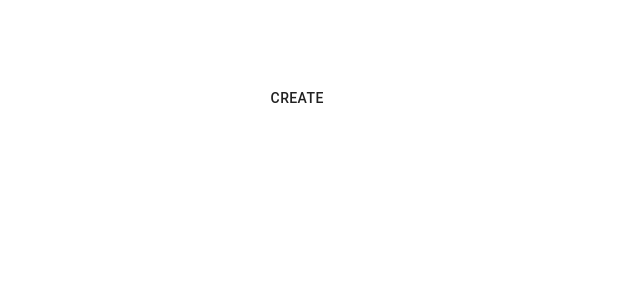
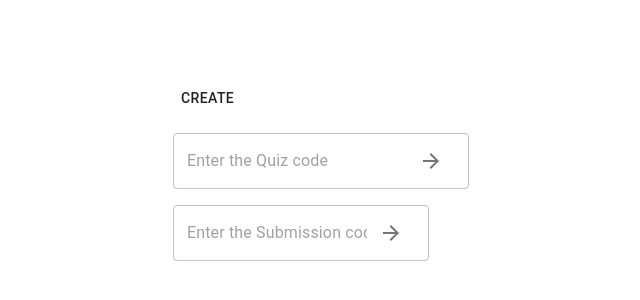
Before and after one commit to hitgo00/articuno-frontend, a React (Create React App) app: page / in a window 1280 px wide. Shown: the part 160-460 px from the top of the page, without its empty margins (339-979 px from the left). Built offline with nearby package versions, Linux system fonts and the light colour scheme.

Commit message:
feat: adds quiz and submission routes
Signed-off-by: Hitesh <hitgo17@gmail.com>

```diff
--- a/package.json
+++ b/package.json
@@ -4,6 +4,7 @@
   "private": true,
   "dependencies": {
     "@material-ui/core": "^4.11.0",
+    "@material-ui/icons": "^4.9.1",
     "@reach/router": "^1.3.4",
     "@testing-library/jest-dom": "^5.11.4",
     "@testing-library/react": "^11.1.0",
--- a/src/App.js
+++ b/src/App.js
@@ -1,12 +1,16 @@
 import { Router } from '@reach/router';
 import QuizBuilder from './views/QuizBuilder';
 import LandingPAge from './views/LandingPage';
+import QuizPage from './views/QuizPage';
+import SubmissionsPage from './views/SubmissionsPage';
 
 function App() {
   return (
     <Router primary={false}>
       <LandingPAge path="/" />
       <QuizBuilder path="/create" />
+      <QuizPage path="/quiz/:quizCode" />
+      <SubmissionsPage path="/submission/:submissionCode" />
     </Router>
   );
 }
--- a/src/components/QuestionCard/index.js
+++ b/src/components/QuestionCard/index.js
@@ -35,7 +35,6 @@ const QuizCard = (props) => {
   };
 
   const onAdd = () => {
-    console.log(id);
     if (quesText && ansText && quesScore) {
       addQuestion({
         question: quesText,
--- /dev/null
+++ b/src/components/QuestionHandler/index.js
@@ -0,0 +1,39 @@
+import React, { useState } from 'react';
+import QuestionCard from '../../components/QuestionCard';
+import QuestionPreview from '../../components/QuestionPreview';
+
+const QuestionHandler = (props) => {
+  const { questionDetail, addQuestion, onRemove, onEdit } = props;
+
+  const [mode, setMode] = useState('PREVIEW');
+  const onAddQuestion = (questionDetails) => {
+    addQuestion({ questionDetails });
+    setMode('PREVIEW');
+  };
+
+  const onDoneClick = (questionDetail, oldId) => {
+    onEdit(questionDetail, oldId);
+    setMode('PREVIEW');
+  };
+
+  return (
+    <>
+      {mode === 'EDIT' ? (
+        <QuestionCard
+          questionDetail={questionDetail}
+          addQuestion={onAddQuestion}
+          onRemove={onRemove}
+          onEdit={onDoneClick}
+        />
+      ) : (
+        <QuestionPreview
+          questionDetail={questionDetail}
+          onEdit={() => setMode('EDIT')}
+          onRemove={onRemove}
+        />
+      )}
+    </>
+  );
+};
+
+export default QuestionHandler;
--- a/src/views/LandingPage/index.js
+++ b/src/views/LandingPage/index.js
@@ -1,20 +1,58 @@
 import React from 'react';
 import { css } from 'emotion';
 import { Link } from '@reach/router';
-import Button from '@material-ui/core/Button';
+import {
+  OutlinedInput,
+  Button,
+  Typography,
+  IconButton,
+} from '@material-ui/core';
+import ArrowForwardIcon from '@material-ui/icons/ArrowForward';
 
 const LandingPage = () => {
+  const [quizCode, setQuizCode] = React.useState('');
+  const [subCode, setSubCode] = React.useState('');
+
   return (
     <div
       className={css`
         position: absolute;
         top: 30%;
-        left: 47%;
+        left: 40%;
       `}
     >
       <Button>
         <Link to="/create">Create </Link>
       </Button>
+      <div className="flex flex-col">
+        <OutlinedInput
+          onChange={(event) => setQuizCode(event.target.value)}
+          value={quizCode}
+          className="mt-4"
+          placeholder="Enter the Quiz code"
+          endAdornment={
+            <IconButton>
+              <Link to={quizCode ? `/quiz/${quizCode}` : '/'}>
+                <ArrowForwardIcon />
+              </Link>
+            </IconButton>
+          }
+        />
+
+        <OutlinedInput
+          onChange={(event) => setSubCode(event.target.value)}
+          value={subCode}
+          className="mt-4 w-64"
+          placeholder="Enter the Submission code"
+          endAdornment={
+            <IconButton>
+              <Link to={subCode ? `/submission/${subCode}` : '/'}>
+                <ArrowForwardIcon />
+              </Link>
+            </IconButton>
+          }
+        />
+      </div>
     </div>
   );
 };
--- a/src/views/QuizBuilder/index.js
+++ b/src/views/QuizBuilder/index.js
@@ -1,43 +1,11 @@
 import React, { useState } from 'react';
 import _ from 'lodash';
 import QuestionCard from '../../components/QuestionCard';
-import QuestionPreview from '../../components/QuestionPreview';
-
-const QuestionHandler = (props) => {
-  const { questionDetail, addQuestion, onRemove, onEdit } = props;
-
-  const [mode, setMode] = useState('PREVIEW');
-  const onAddQuestion = (questionDetails) => {
-    addQuestion({ questionDetails });
-    setMode('PREVIEW');
-  };
-
-  const onDoneClick = (questionDetail, oldId) => {
-    onEdit(questionDetail, oldId);
-    setMode('PREVIEW');
-  };
-
-  return (
-    <>
-      {mode === 'EDIT' ? (
-        <QuestionCard
-          questionDetail={questionDetail}
-          addQuestion={onAddQuestion}
-          onRemove={onRemove}
-          onEdit={onDoneClick}
-        />
-      ) : (
-        <QuestionPreview
-          questionDetail={questionDetail}
-          onEdit={() => setMode('EDIT')}
-          onRemove={onRemove}
-        />
-      )}
-    </>
-  );
-};
+import QuestionHandler from '../../components/QuestionHandler';
+import { Button, Typography } from '@material-ui/core';
 
 const QuizBuilder = () => {
+  const [quizCode, setQuizCode] = useState(null);
   const [questionsList, setQuestionList] = useState([]);
   const addQuestion = (questionDetails) => {
     setQuestionList(questionsList.concat(questionDetails));
@@ -52,34 +20,54 @@ const QuizBuilder = () => {
     setQuestionList(newList.concat(questionDetail));
   };
 
+  const onSubmit = () => {
+    fetch('http://localhost:4949/addQuiz', {
+      method: 'POST',
+      headers: {
+        'Content-Type': 'application/json',
+      },
+      body: JSON.stringify(questionsList),
+    })
+      .then((response) => response.json())
+      .then((data) => {
+        console.log('Success:', data);
+        setQuizCode(data);
+      })
+      .catch((error) => {
+        console.error('Error:', error);
+      });
+  };
+
   return (
     <div className="mt-20 ml-64">
-      {questionsList.map((questionDetail, index) => (
+      {quizCode ? (
+        <Typography className="font-thin">
+          Your quiz code is: {quizCode}
+        </Typography>
+      ) : (
+        <>
+          {questionsList.map((questionDetail) => (
             <QuestionHandler
+              key={questionDetail.id}
               addQuestion={addQuestion}
               onRemove={onRemove}
               onEdit={onEdit}
               questionDetail={questionDetail}
             />
           ))}
-      {/* <QuestionHandler index={questionsList.length} addQuestion={addQuestion} /> */}
-      {/* <QuestionPreview
-        question={'What is the name of ..?'}
-        answer={'The correct answer is ...'}
-        score={20}
-      />
-      <QuestionPreview
-        question={'What is the name of ..?'}
-        answer={'The correct answer is ...'}
-        score={20}
-      /> */}
-      {/* <QuestionCard
-        question={'What is the name of ..?'}
-        answer={'The correct answer is ...'}
-        score={20}
-        addQuestion={addQuestion}
-      /> */}
           <QuestionCard questionDetail={{}} addQuestion={addQuestion} />
+          {questionsList.length ? (
+            <Button
+              onClick={onSubmit}
+              className="absolute bottom-0 right-0 mr-4 mb-4 text-2xl"
+            >
+              Create
+            </Button>
+          ) : (
+            ''
+          )}
+        </>
+      )}
     </div>
   );
 };
--- /dev/null
+++ b/src/views/QuizPage/index.js
@@ -0,0 +1,22 @@
+import React from 'react';
+import { TextField, Button, Typography } from '@material-ui/core';
+
+const QuizPage = (props) => {
+  const { quizCode } = props;
+
+  return (
+    <div className="flex flex-col mt-64 ml-32 max-w-sm">
+      <Typography> Welcome to the quiz #{quizCode}</Typography>
+      <TextField
+        // onChange={(event) => setAnsText(event.target.value)}
+        // value={ansText}
+        // multiline
+        className="mt-4"
+        label="Enter your Name to continue"
+        variant="outlined"
+      />
+    </div>
+  );
+};
+
+export default QuizPage;
--- /dev/null
+++ b/src/views/SubmissionsPage/index.js
@@ -0,0 +1,14 @@
+import React from 'react';
+import { TextField, Button, Typography } from '@material-ui/core';
+
+const SubmissionsPage = (props) => {
+  const { submissionCode } = props;
+
+  return (
+    <div className="flex flex-col mt-64 ml-32 max-w-sm">
+      <Typography> Viewing submissions for #{submissionCode}</Typography>
+    </div>
+  );
+};
+
+export default SubmissionsPage;
```
Also changed, not shown: 1 other file (tests, documents, lock files or other folders). Lines whose indentation alone changed are shown as unchanged.
